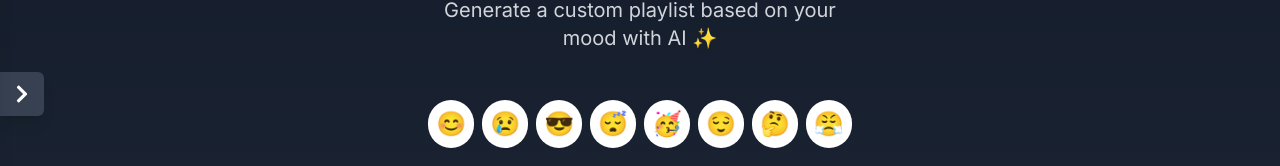
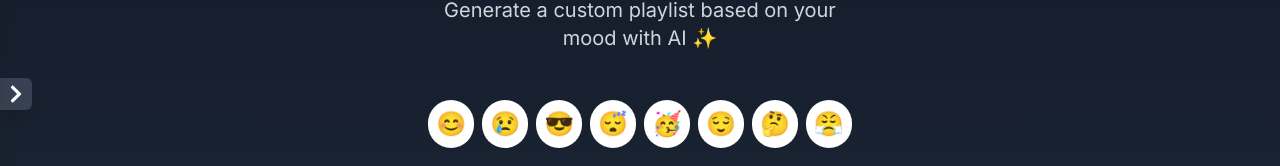
Before and after one commit to parthchilwerwar/Moodify-Ai-suggestions, a Next.js app: page / in a window 1280 px wide. Shown: the part 306-472 px from the top of the page. Built offline with nearby package versions, Linux system fonts and the light colour scheme.

Commit message:
Button changes

```diff
--- a/app/components/RecentPlaylistsSidebar.tsx
+++ b/app/components/RecentPlaylistsSidebar.tsx
@@ -34,7 +34,7 @@ const RecentPlaylistsSidebar: React.FC<RecentPlaylistsSidebarProps> = ({ playlis
     <>
       <button
         onClick={() => setIsOpen(!isOpen)}
-        className={`fixed top-1/2 -translate-y-1/2 left-0 z-50 p-3 bg-gray-700 text-white rounded-r-md shadow-lg hover:bg-neon-purple focus:outline-none focus:ring-2 focus:ring-gray-700 transition-all duration-300 ${
+        className={`fixed top-1/2 -translate-y-1/2 left-0 z-50 p-1.5 bg-gray-700 text-white rounded-r-md shadow-lg hover:bg-neon-purple focus:outline-none focus:ring-2 focus:ring-gray-700 transition-all duration-300 ${
           isOpen ? 'transform translate-x-64 md:translate-x-80' : ''
         }`}
         aria-label={isOpen ? "Close recent playlists" : "Open recent playlists"}
```
